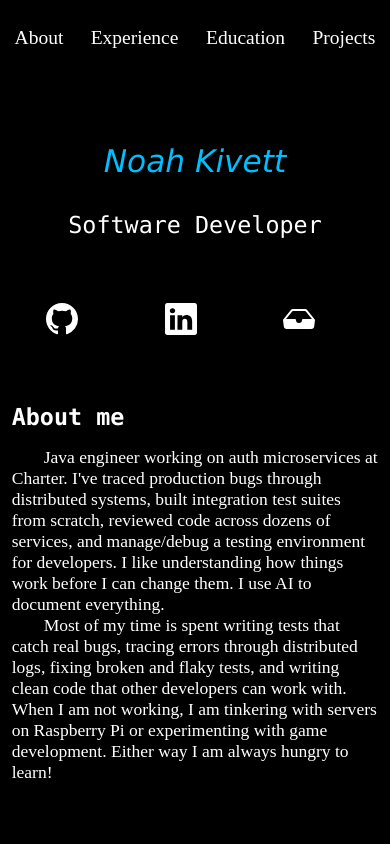
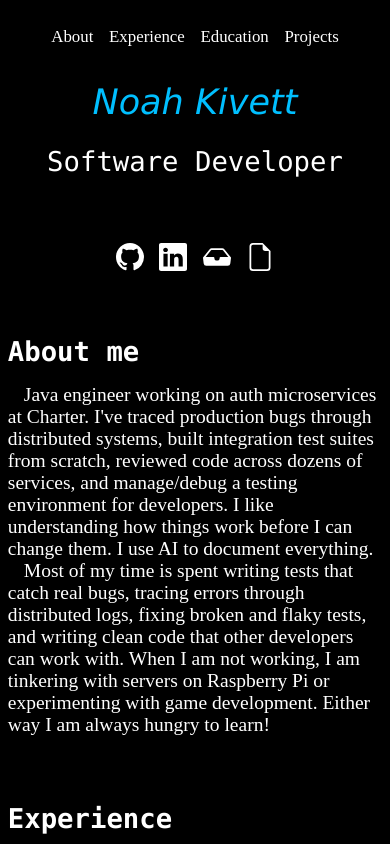
Before and after one commit to nkiv/pi-portfolio, a React (Vite) app: page / in a window 390 px wide. Shown: the top 844 px of the page. Built offline with nearby package versions, Linux system fonts and the light colour scheme.

Commit message:
added footer back and fixed issue with contacat me links being pushed off of mobile page

```diff
--- a/src/App.css
+++ b/src/App.css
@@ -173,19 +173,43 @@ table thead td {
   padding: 0vh 5vh 0vh 5vh;
 }
 
+/* Ensure tables don't overflow viewport */
+table {
+  max-width: 100%;
+  table-layout: auto;
+}
+
 footer {
   display: block;
   margin-left: auto;
   margin-right: auto;
-  position: sticky;
+  position: relative;
   bottom: 0;
-  height: 1vh;
+  width: 100%;
   padding-top: 10vh;
+  padding-bottom: 5vh;
+  background-color: black;
+  border-top: 1px solid #333;
 }
 
 footer table {
   margin-left: auto;
   margin-right: auto;
+}
+
+/* Footer contact links specific styling */
+footer .contact-links {
+  width: auto;
+  margin: 0 auto;
+}
+
+footer .contact-links thead tr td {
+  padding: 1rem 2vh;
+}
+
+footer svg {
+  width: 32px;
+  height: 32px;
 }
 .float-top {
   vertical-align: top;
@@ -193,6 +217,62 @@ footer table {
 
 /* Mobile-responsive styles */
 @media (max-width: 768px) {
+  /* Override default table padding for all tables on mobile */
+  table thead td {
+    padding: 0.5rem clamp(0.3rem, 2vw, 1rem) !important;
+  }
+
+  /* Contact links specific styling */
+  .contact-links {
+    width: 100% !important;
+    max-width: 100vw !important;
+    display: block !important;
+    overflow-x: hidden !important;
+  }
+
+  .contact-links thead {
+    display: flex !important;
+    justify-content: center !important;
+    width: 100% !important;
+  }
+
+  .contact-links thead tr {
+    display: flex !important;
+    flex-wrap: wrap !important;
+    justify-content: center !important;
+    gap: clamp(0.5rem, 3vw, 1.5rem) !important;
+    width: 100% !important;
+  }
+
+  .contact-links thead tr td {
+    display: inline-flex !important;
+    padding: 0.5rem clamp(0.3rem, 2vw, 1rem) !important;
+  }
+
+  .contact-links svg {
+    width: clamp(28px, 7vw, 32px) !important;
+    height: clamp(28px, 7vw, 32px) !important;
+  }
+
+  /* Footer responsive styles */
+  footer {
+    padding-top: 5vh;
+    padding-bottom: 3vh;
+  }
+
+  footer .contact-links thead tr {
+    gap: clamp(0.5rem, 3vw, 1.5rem) !important;
+  }
+
+  footer .contact-links thead tr td {
+    padding: 0.5rem clamp(0.3rem, 2vw, 1rem) !important;
+  }
+
+  footer svg {
+    width: clamp(28px, 7vw, 32px) !important;
+    height: clamp(28px, 7vw, 32px) !important;
+  }
+
   /* Adjust text sizes for better mobile readability */
   .name {
     font-size: 8vw; /* Changed from 10vh to responsive width-based */
@@ -241,8 +321,23 @@ footer table {
     width: 100%;
   }
 
+  .page-nav thead {
+    display: flex;
+    flex-wrap: wrap;
+    justify-content: center;
+    width: 100%;
+  }
+
   .page-nav thead td {
-    padding: 0.5rem 0.75rem; /* Reduced horizontal padding for mobile */
+    padding: 0.5rem clamp(0.5rem, 2vw, 1rem); /* Responsive horizontal padding */
+    flex-shrink: 1;
+  }
+
+  /* Ensure navigation links scale with viewport */
+  .page-nav a {
+    white-space: nowrap;
+    display: inline-block;
+    font-size: clamp(2.5vh, 3.5vw, 4vh); /* Scale text to prevent overflow */
   }
 
   /* Mobile-specific About section styles */
@@ -255,35 +350,57 @@ footer table {
     width: 100%;
   }
 
-  /* Keep ContactMe and Footer links horizontal */
+  /* Keep ContactMe and Footer links horizontal but allow wrapping */
   .pad-top-large.pad-bottom-medium,
   footer {
     display: block;
+    width: 100%;
+    overflow: hidden; /* Prevent horizontal scroll */
   }
 
   .pad-top-large.pad-bottom-medium table,
   footer table {
-    display: table !important;
-    width: auto !important;
+    display: flex !important;
+    justify-content: center !important;
+    align-items: center !important;
+    width: 100% !important;
+    max-width: 100vw !important;
     margin-left: auto;
     margin-right: auto;
   }
 
   .pad-top-large.pad-bottom-medium table thead,
   footer table thead {
-    display: table-header-group !important;
+    display: flex !important;
+    flex-wrap: wrap !important;
+    justify-content: center !important;
+    gap: clamp(0.5rem, 2vw, 1rem) !important;
+    width: 100%;
   }
 
   .pad-top-large.pad-bottom-medium table thead tr,
   footer table thead tr {
-    display: table-row !important;
+    display: flex !important;
+    flex-wrap: wrap !important;
+    justify-content: center !important;
+    gap: clamp(0.5rem, 2vw, 1rem) !important;
   }
 
   .pad-top-large.pad-bottom-medium table thead tr td,
   footer table thead tr td {
-    display: table-cell !important;
-    width: auto !important;
-    padding: 0 0.75rem !important;
+    display: flex !important;
+    align-items: center !important;
+    justify-content: center !important;
+    padding: 0.5rem clamp(0.5rem, 1vw, 1rem) !important;
+    min-width: fit-content !important;
+  }
+
+  /* Scale SVG icons on mobile */
+  .pad-top-large.pad-bottom-medium svg,
+  footer svg {
+    width: clamp(24px, 8vw, 32px);
+    height: clamp(24px, 8vw, 32px);
+    flex-shrink: 0;
   }
 
   /* Adjust widths for mobile */
@@ -343,3 +460,87 @@ footer table {
     padding-bottom: 5vh;
   }
 }
+
+/* Extra small screens (narrow phones) */
+@media (max-width: 480px) {
+  /* Contact links - even tighter spacing */
+  .contact-links thead tr {
+    gap: clamp(0.25rem, 2vw, 0.75rem) !important;
+  }
+
+  .contact-links thead tr td {
+    padding: 0.25rem clamp(0.2rem, 1vw, 0.5rem) !important;
+  }
+
+  .contact-links svg {
+    width: clamp(24px, 8vw, 28px) !important;
+    height: clamp(24px, 8vw, 28px) !important;
+  }
+
+  /* Footer extra small screen styles */
+  footer .contact-links thead tr {
+    gap: clamp(0.25rem, 2vw, 0.75rem) !important;
+  }
+
+  footer .contact-links thead tr td {
+    padding: 0.25rem clamp(0.2rem, 1vw, 0.5rem) !important;
+  }
+
+  footer svg {
+    width: clamp(24px, 8vw, 28px) !important;
+    height: clamp(24px, 8vw, 28px) !important;
+  }
+
+  /* Further reduce text sizes for very small screens */
+  .name {
+    font-size: 9vw;
+    padding: 1.5rem 0.5rem;
+  }
+
+  .title {
+    font-size: 7vw;
+  }
+
+  .text-large {
+    font-size: 5.5vw;
+  }
+
+  .text-medium {
+    font-size: 5vw;
+  }
+
+  /* Keep navigation horizontal but with tighter spacing */
+  .page-nav thead td {
+    padding: 0.4rem clamp(0.3rem, 1.5vw, 0.8rem);
+  }
+
+  .page-nav a {
+    font-size: clamp(2vh, 4vw, 3.5vh); /* Smaller text for very small screens */
+  }
+
+  /* Ensure contact icons don't overflow on smallest screens */
+  .pad-top-large.pad-bottom-medium table thead tr {
+    gap: clamp(0.25rem, 1vw, 0.5rem) !important;
+  }
+
+  .pad-top-large.pad-bottom-medium table thead tr td {
+    padding: 0.25rem clamp(0.25rem, 0.5vw, 0.5rem) !important;
+  }
+
+  /* Smaller icons for very small screens */
+  .pad-top-large.pad-bottom-medium svg,
+  footer svg {
+    width: clamp(20px, 9vw, 28px);
+    height: clamp(20px, 9vw, 28px);
+  }
+
+  /* Reduce section padding */
+  .about-section {
+    padding: 1.5vh 2vw;
+  }
+
+  /* Smaller tab indent */
+  .tab {
+    text-indent: 1rem;
+  }
+}
--- a/src/ContactMe.jsx
+++ b/src/ContactMe.jsx
@@ -1,6 +1,6 @@
 function ContactMe() {
   return (
-    <table className="pad-top-large pad-bottom-medium">
+    <table className="contact-links pad-top-large pad-bottom-medium">
       <thead>
         <tr>
           <td>
```
Also changed, not shown: 4 other files (tests, documents, lock files or other folders).
